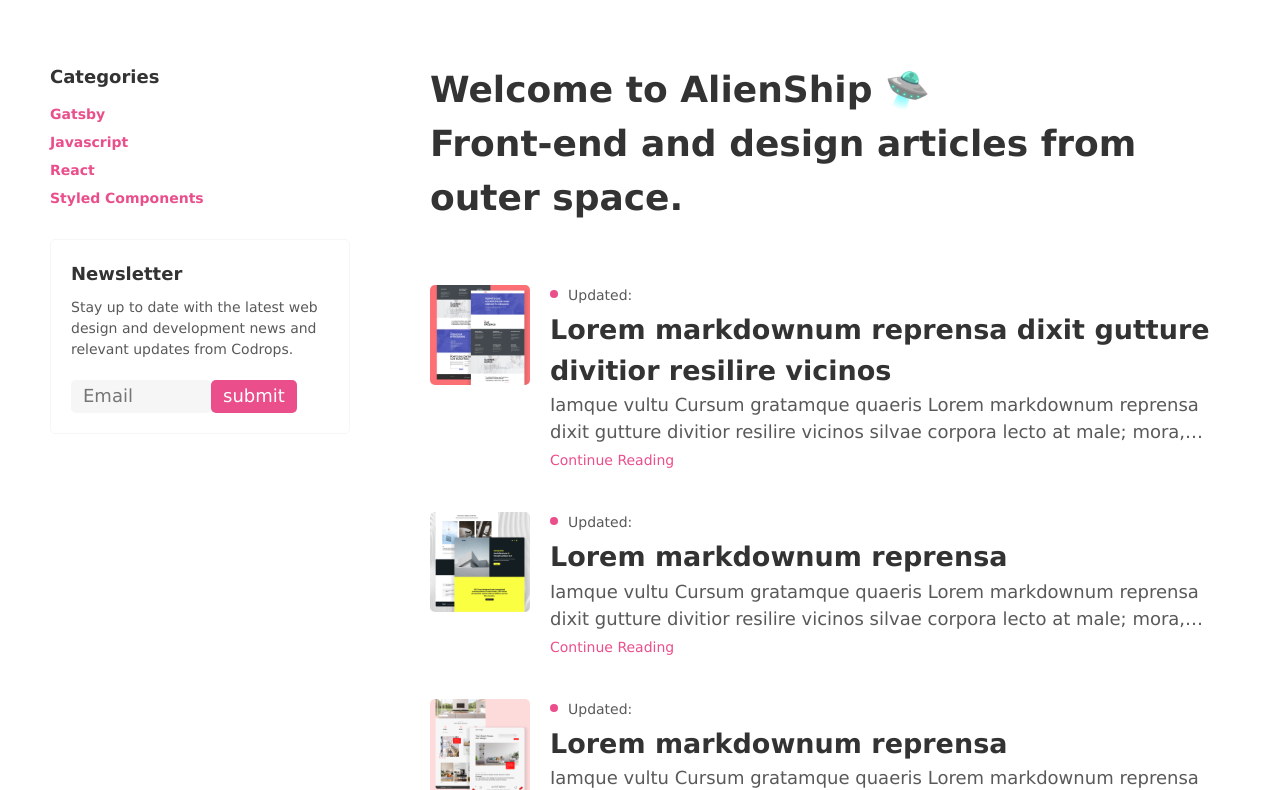
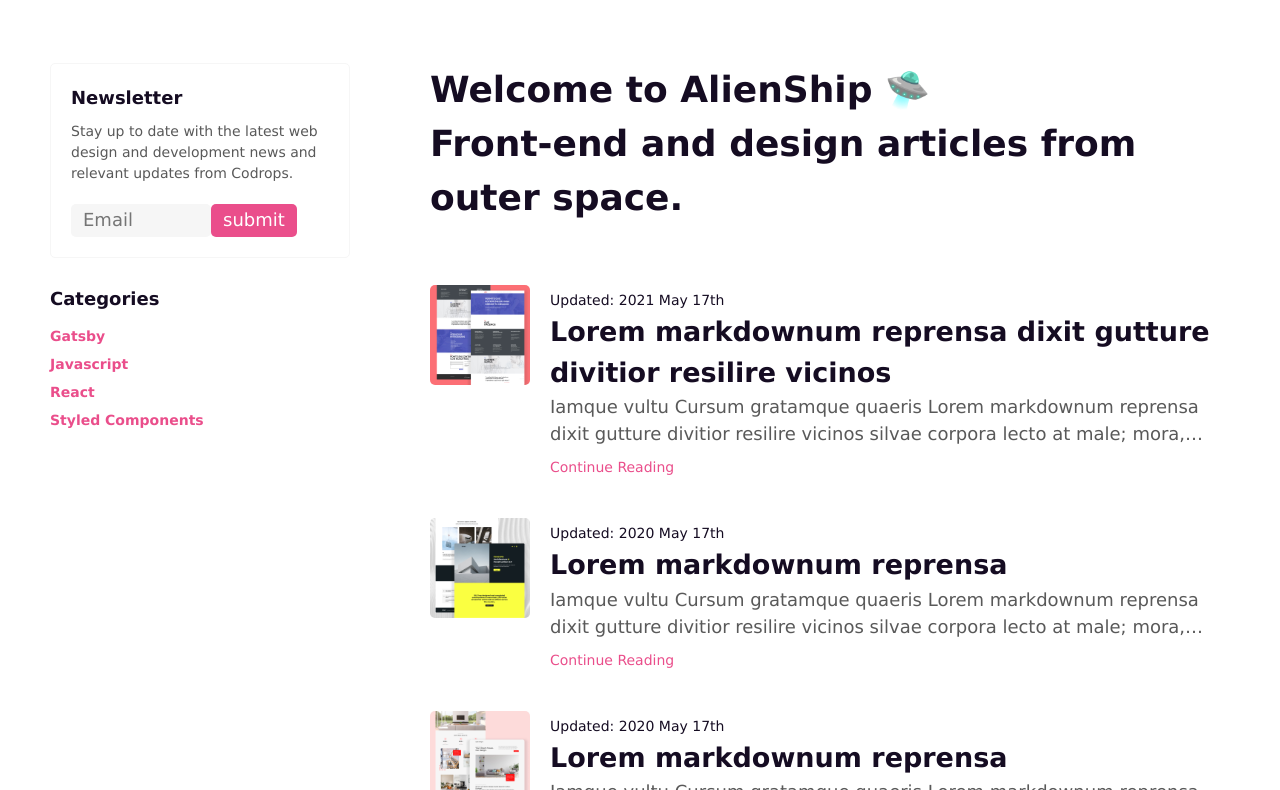
Before and after one commit to leanug/mdx-blog, a Gatsby site: page / in a window 1280 px wide. Shown: the part 107-897 px from the top of the page. Built offline with nearby package versions, Linux system fonts and the light colour scheme; Gatsby itself is replaced by a stand-in of ours.

Commit message:
second commit

```diff
--- a/gatsby-ssr.js
+++ b/gatsby-ssr.js
@@ -0,0 +1,9 @@
+import React from 'react'
+import Layout from './src/components/Layout'
+import 'normalize.css'
+
+export const wrapPageElement = ({ element, props }) => (
+    <Layout { ...props }>
+        { element }
+    </Layout>
+)
--- a/src/components/Layout.js
+++ b/src/components/Layout.js
@@ -1,7 +1,9 @@
 import React, { useState, useEffect } from 'react'
+import Categories from '../components/Categories'
 import GlobalStyles from './GlobalStyles'
 import BackToTopBtn from './BackToTopBtn'
 import Footer from './Footer'
+import Newsletter from '../components/Newsletter'
 import Header from './Header'
 import { lightTheme, darkTheme } from '../theme';
 import PropTypes from "prop-types"
@@ -51,7 +53,14 @@ const Layout = ({ children, location: { pathname } }) => {
       <PageWrapper>
         <Header toggleTheme={ toggleTheme } pathname={ pathname } />
         <main>
-          { children }
+          <aside>
+            <Newsletter />
+            <br />
+            <Categories />
+          </aside>
+          <article>
+            { children }
+          </article>
         </main>
         <Footer />
       </PageWrapper>
@@ -64,6 +73,14 @@ const PageWrapper = styled.div`
   grid-template-columns: 1fr minmax(1fr, 70rem) 1fr;
   grid-template-rows: auto 1fr auto;
   min-height: 100vh;
+
+  main {
+    display: grid;
+    grid-template-columns: 30rem 80rem;
+    grid-gap: 8rem;
+    margin: auto;
+    max-width: var(--max-width);
+  }
 `
 
 Layout.propTypes = {
--- a/src/components/Posts/Item.js
+++ b/src/components/Posts/Item.js
@@ -3,9 +3,9 @@ import { GatsbyImage, getImage } from "gatsby-plugin-image"
 import styled from 'styled-components'
 import { Link } from 'gatsby'
 
-const Item = ({ categories, title, excerpt, image, slug, date }) => {
+const Item = ({ date, excerpt, humanDate, image, slug, title }) => {
     const img = getImage( image )
-    console.log(date);
+
     return (
         <Wrapper>
             <Link to={ `/${slug}` }>
@@ -20,14 +20,10 @@ const Item = ({ categories, title, excerpt, image, slug, date }) => {
                     </div>
                 }
                 <div className="container">
-                    <div className="head">
-                        <div className="circle"></div>
-                        <span>
-                            Updated: <time dateTime="2017-02-14">{ date }</time>
-                        </span>
-                    </div>
+                    <span>Updated: <time dateTime={ date }>{ humanDate }</time></span>
                     <h2>{ title }</h2>
-                    <p>{ excerpt }</p><span className="read-more">Continue Reading</span>
+                    <p>{ excerpt }</p>
+                    <span className="read-more">Continue Reading</span>
                 </div>
             </Link>
         </Wrapper>
@@ -53,22 +49,6 @@ const Wrapper = styled.article`
         margin-bottom: 4rem;
     }
 
-    .head {
-        align-items: center;
-        color: var(--clr-beta);
-        display: flex;
-        margin-bottom: .4rem;
-    }
-
-    .circle {
-        background-color: var(--clr-alpha);
-        border-radius: 50%;
-        height: .8rem;
-        margin-bottom: .3rem;
-        margin-right: 1rem;
-        width: .8rem;
-    }
-
     .category {
         text-transform: capitalize;
         margin-right: 2rem;
@@ -91,6 +71,8 @@ const Wrapper = styled.article`
 
     .read-more {
         color: var(--clr-alpha);
+        display: block;
+        margin-top: 1rem;
     }
 `
 
--- a/src/components/Posts/index.js
+++ b/src/components/Posts/index.js
@@ -5,13 +5,15 @@ import styled from 'styled-components'
 
 const Posts = ({ posts }) => {
     return (
-        <Wrapper>
+        <div>
             { posts && posts.map((post, index)  => {
-                const { frontmatter: { category, title, image, slug }, excerpt } = post
+                const { frontmatter: { category, date, humanDate, title, image, slug }, excerpt } = post
                 return (
                     <Item
                         categories={ category }
-                        excerpt= { excerpt }
+                        date={ date }
+                        excerpt={ excerpt }
+                        humanDate={ humanDate }
                         image={ image }
                         key={ index }
                         slug={ slug }
@@ -19,13 +21,9 @@ const Posts = ({ posts }) => {
                     />
                 )
             })}
-        </Wrapper>
+        </div>
     )
 }
-
-const Wrapper = styled.div`
-
-`
 
 Posts.defaultProps = {
     posts: []
--- a/src/pages/index.js
+++ b/src/pages/index.js
@@ -1,10 +1,7 @@
 import React from 'react'
-import Categories from '../components/Categories'
-import Newsletter from '../components/Newsletter'
 import { graphql } from "gatsby"
 import Posts from '../components/Posts'
 import Seo from '../components/SEO'
-import styled from 'styled-components'
 
 const IndexPage = ({ data }) => {
     const { allMdx: { nodes: posts } } = data
@@ -12,35 +9,14 @@ const IndexPage = ({ data }) => {
     return (
         <>
             <Seo />
-            <Wrapper>
-                <aside>
-                    <Categories />
-                    <br />
-                    <Newsletter />
-                </aside>
-                <article>
-                    <h1 style={{ marginTop: 0, marginBottom: '6rem' }}>
-                        Welcome to AlienShip 🛸 <br />
-                        Front-end and design articles from outer space.
-                    </h1>
-                    <Posts posts={ posts } />
-                </article>
-            </Wrapper>
+            <h1 style={{ marginTop: 0, marginBottom: '6rem' }}>
+                Welcome to AlienShip 🛸 <br />
+                Front-end and design articles from outer space.
+            </h1>
+            <Posts posts={ posts } />
         </>
     )
 }
-
-const Wrapper = styled.section`
-    max-width: 118rem;
-    margin: auto;
-    display: grid;
-    grid-template-columns: 30rem 80rem;
-    grid-gap: 8rem;
-
-    @media screen and ( max-width: 768px ) {
-        grid-gap: 6rem 8rem;
-    }
-`
 
 export const query = graphql`
 {
@@ -48,7 +24,8 @@ export const query = graphql`
         nodes {
             frontmatter {
                 category
-                date(formatString: "YYYY MMMM Do")
+                humanDate: date(formatString: "YYYY MMMM Do")
+                date
                 image {
                     childImageSharp {
                         gatsbyImageData(
--- a/src/theme/index.js
+++ b/src/theme/index.js
@@ -5,7 +5,7 @@ export const lightTheme = {
     gamma:      '#F6F6F6',
     delta:      '#EB0000',
     epsilon:    '#F286B0',
-    psi:        '#333333',
+    psi:        '#150C22',
     omega:      '#FFFFFF',
 }
 
```
Also changed, not shown: src/templates/category-template.js (+5 -31 lines), src/templates/post-template.js (+0 -20 lines).
